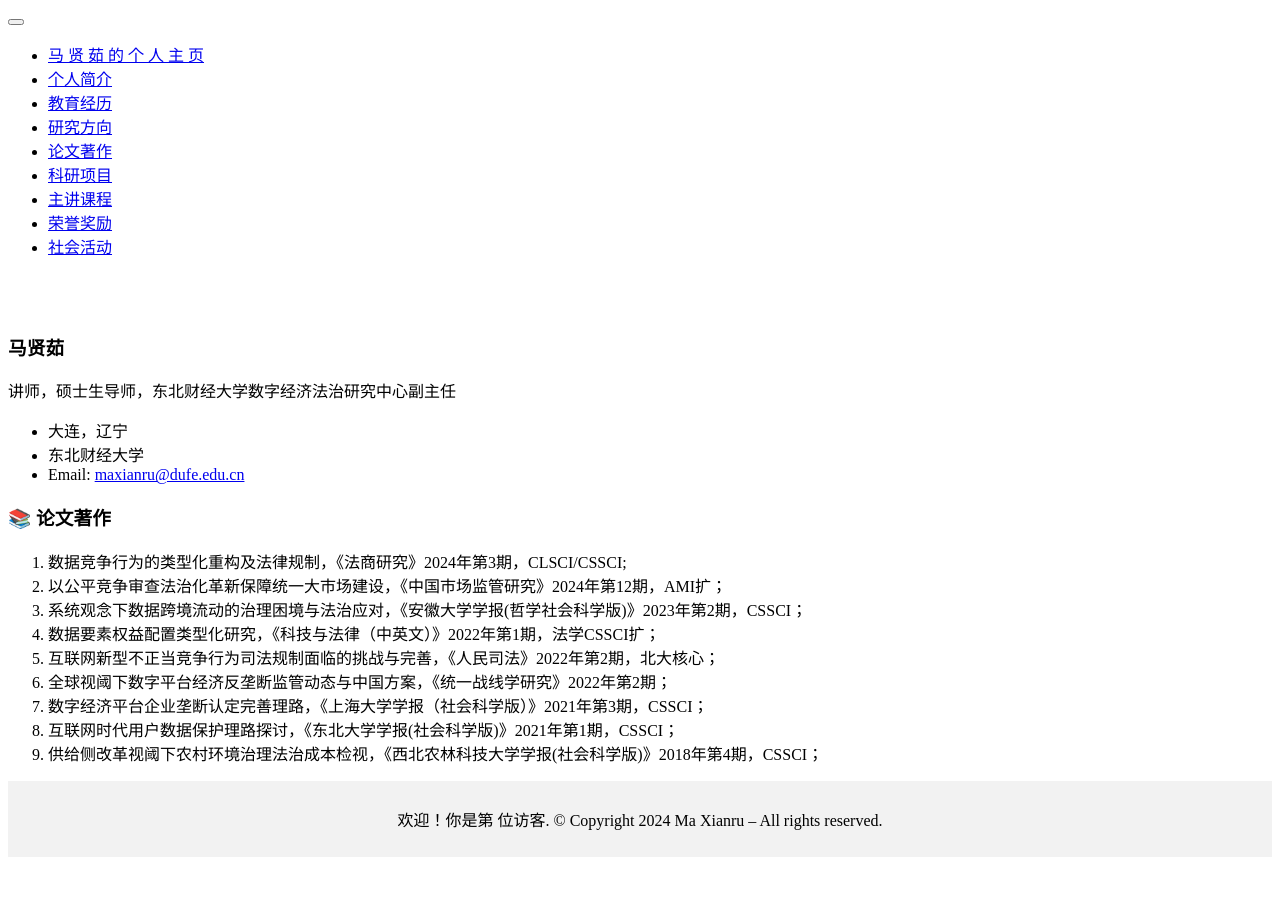
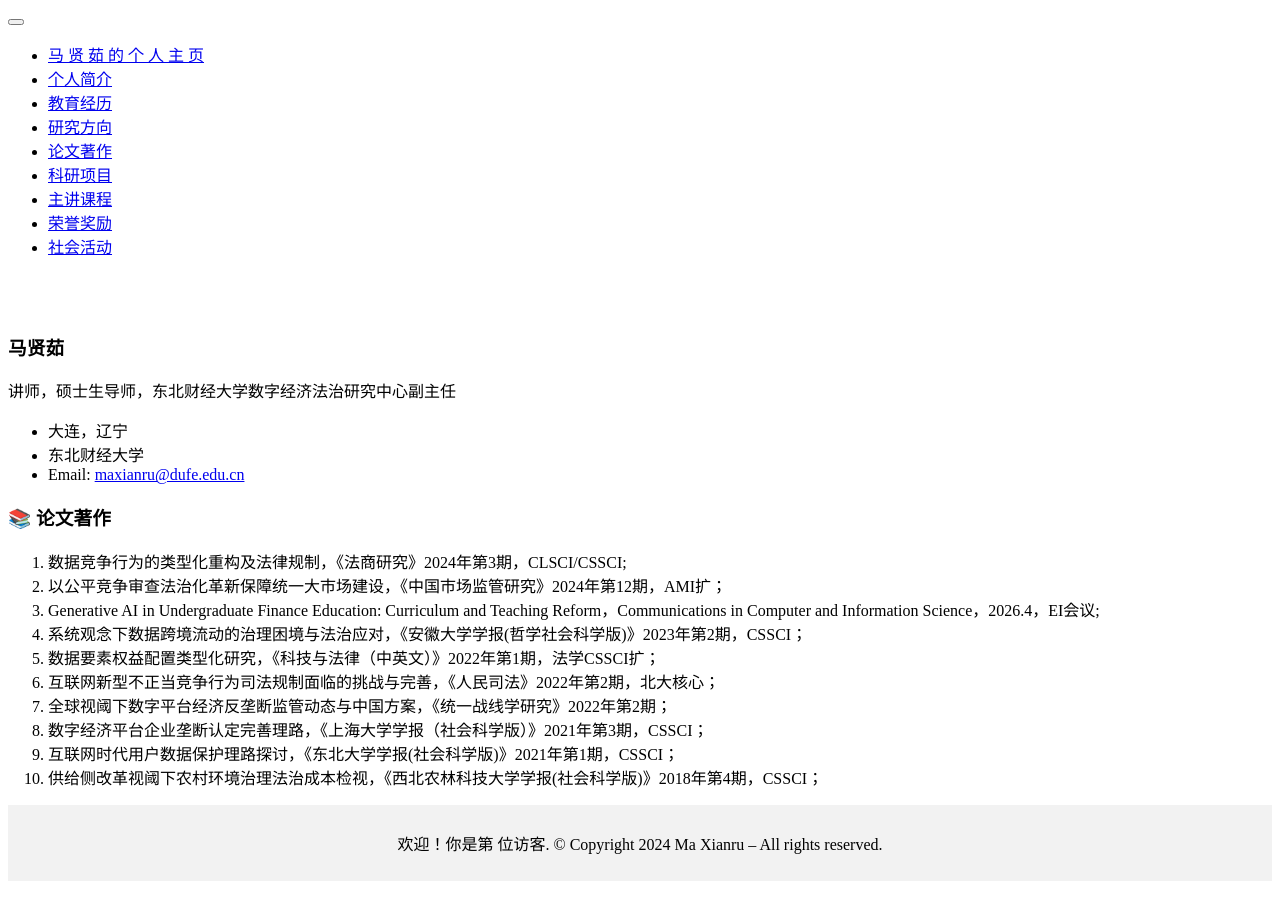
Before and after one commit to maxianru/maxianru.github.io, a Jekyll site: the page built from _pages/includes/pub.md, in a window 1280 px wide. Built offline with Jekyll 4.4.1, drawn with Linux system fonts in a browser that asks for light colours; our own code applies the rules of GitHub Pages for plain Markdown files.

Commit message:
Update pub.md

```diff
--- a/_pages/includes/pub.md
+++ b/_pages/includes/pub.md
@@ -2,10 +2,11 @@
 
 1. 数据竞争行为的类型化重构及法律规制，《法商研究》2024年第3期，CLSCI/CSSCI;
 2. 以公平竞争审查法治化革新保障统一大市场建设，《中国市场监管研究》2024年第12期，AMI扩；
-3. 系统观念下数据跨境流动的治理困境与法治应对，《安徽大学学报(哲学社会科学版)》2023年第2期，CSSCI；
-4. 数据要素权益配置类型化研究，《科技与法律（中英文）》2022年第1期，法学CSSCI扩；
-5. 互联网新型不正当竞争行为司法规制面临的挑战与完善，《人民司法》2022年第2期，北大核心；
-6. 全球视阈下数字平台经济反垄断监管动态与中国方案，《统一战线学研究》2022年第2期；
-7. 数字经济平台企业垄断认定完善理路，《上海大学学报（社会科学版）》2021年第3期，CSSCI；
-8. 互联网时代用户数据保护理路探讨，《东北大学学报(社会科学版)》2021年第1期，CSSCI；
-9. 供给侧改革视阈下农村环境治理法治成本检视，《西北农林科技大学学报(社会科学版)》2018年第4期，CSSCI；
+3. Generative AI in Undergraduate Finance Education: Curriculum and Teaching Reform，Communications in Computer and Information Science，2026.4，EI会议;
+4. 系统观念下数据跨境流动的治理困境与法治应对，《安徽大学学报(哲学社会科学版)》2023年第2期，CSSCI；
+5. 数据要素权益配置类型化研究，《科技与法律（中英文）》2022年第1期，法学CSSCI扩；
+6. 互联网新型不正当竞争行为司法规制面临的挑战与完善，《人民司法》2022年第2期，北大核心；
+7. 全球视阈下数字平台经济反垄断监管动态与中国方案，《统一战线学研究》2022年第2期；
+8. 数字经济平台企业垄断认定完善理路，《上海大学学报（社会科学版）》2021年第3期，CSSCI；
+9. 互联网时代用户数据保护理路探讨，《东北大学学报(社会科学版)》2021年第1期，CSSCI；
+10. 供给侧改革视阈下农村环境治理法治成本检视，《西北农林科技大学学报(社会科学版)》2018年第4期，CSSCI；
```
